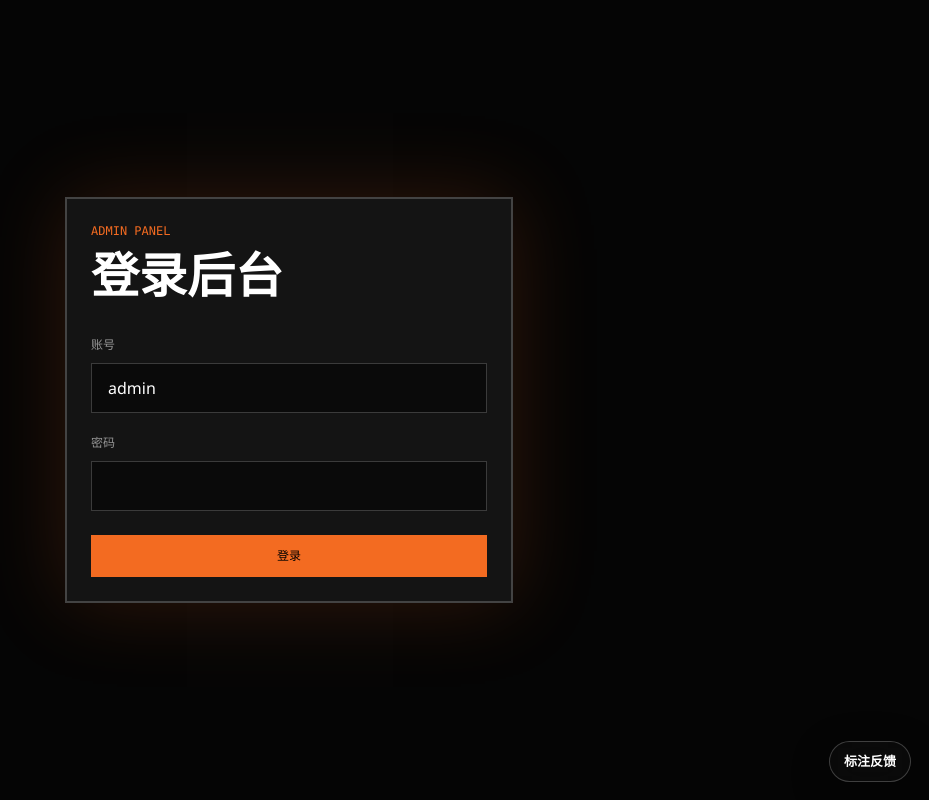
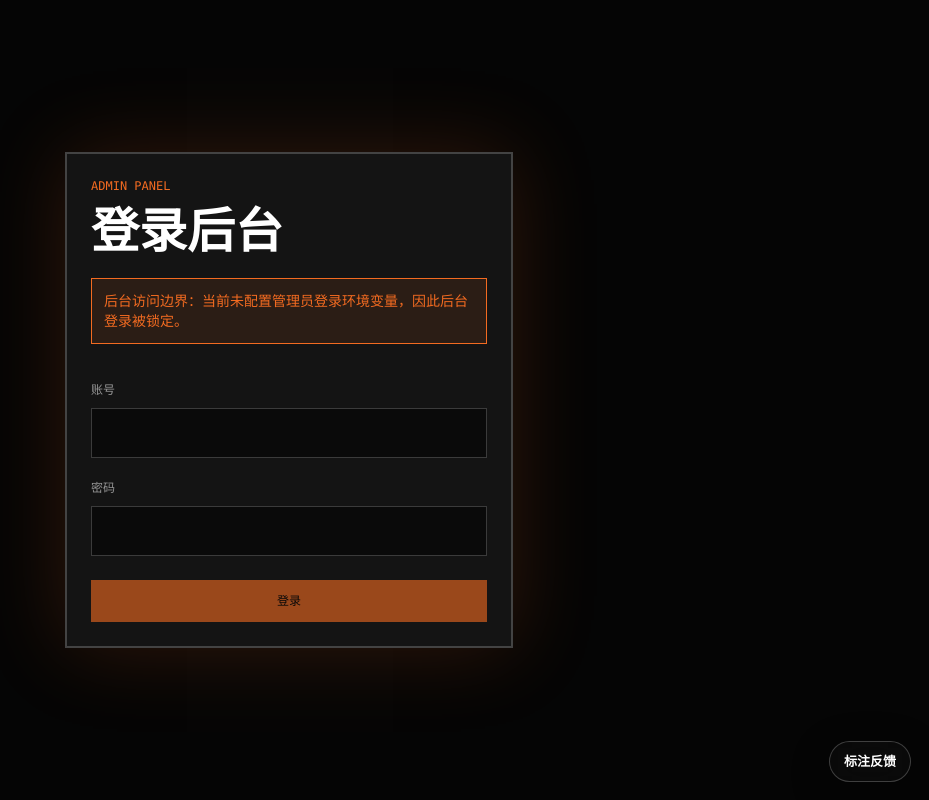
Before and after one commit to muxinhao910-lab/260608-, a Next.js app: page /admin/login in a window 1280 px wide. Shown: the whole page, without its empty margins (351-1280 px from the left). Built offline with nearby package versions, Linux system fonts and the light colour scheme.

Commit message:
fix: add admin auth baseline

```diff
--- a/src/app/admin/login/page.tsx
+++ b/src/app/admin/login/page.tsx
@@ -2,22 +2,27 @@
 
 import { FormEvent, useState } from "react";
 import { useRouter } from "next/navigation";
-import { adminCredential, setAdminLoggedIn } from "@/lib/cms-store";
+import { isAdminAuthConfigured, setAdminLoggedIn, validateAdminCredentials } from "@/lib/cms-store";
 
 export default function AdminLogin() {
   const router = useRouter();
-  const [username, setUsername] = useState("admin");
+  const [username, setUsername] = useState("");
   const [password, setPassword] = useState("");
   const [error, setError] = useState("");
+  const isConfigured = isAdminAuthConfigured();
 
   function submit(event: FormEvent<HTMLFormElement>) {
     event.preventDefault();
-    if (username.trim() === adminCredential.username && password === adminCredential.password) {
+    if (!isConfigured) {
+      setError("后台登录未配置。请先设置 NEXT_PUBLIC_CHAIN_RADAR_ADMIN_USER 和 NEXT_PUBLIC_CHAIN_RADAR_ADMIN_PASSWORD。");
+      return;
+    }
+    if (validateAdminCredentials(username, password)) {
       setAdminLoggedIn(true);
       router.push("/admin/dashboard");
       return;
     }
-    setError("账号或密码不正确。第一版默认账号 admin，密码 radar123。");
+    setError("账号或密码不正确。");
   }
 
   return (
@@ -25,6 +30,11 @@ export default function AdminLogin() {
       <form className="w-full max-w-md border-2 border-white/20 bg-white/[.06] p-6 shadow-[0_0_80px_rgba(243,107,33,.18)]" onSubmit={submit}>
         <p className="font-mono text-xs uppercase tracking-normal text-[#f36b21]">admin panel</p>
         <h1 className="mt-3 font-serif text-5xl font-black leading-none">登录后台</h1>
+        {!isConfigured ? (
+          <p className="mt-6 border border-[#f36b21] bg-[#f36b21]/10 p-3 text-sm text-[#f36b21]">
+            后台访问边界：当前未配置管理员登录环境变量，因此后台登录被锁定。
+          </p>
+        ) : null}
         <label className="mt-8 block">
           <span className="font-mono text-xs text-white/55">账号</span>
           <input className="mt-2 w-full border border-white/20 bg-black/50 px-4 py-3 outline-none focus:border-[#f36b21]" value={username} onChange={(event) => setUsername(event.target.value)} />
@@ -34,7 +44,7 @@ export default function AdminLogin() {
           <input className="mt-2 w-full border border-white/20 bg-black/50 px-4 py-3 outline-none focus:border-[#f36b21]" type="password" value={password} onChange={(event) => setPassword(event.target.value)} />
         </label>
         {error ? <p className="mt-4 border border-[#f36b21] bg-[#f36b21]/10 p-3 text-sm text-[#f36b21]">{error}</p> : null}
-        <button className="mt-6 w-full border border-[#f36b21] bg-[#f36b21] px-5 py-3 font-mono text-xs uppercase tracking-normal text-black hover:bg-white" type="submit">
+        <button className="mt-6 w-full border border-[#f36b21] bg-[#f36b21] px-5 py-3 font-mono text-xs uppercase tracking-normal text-black hover:bg-white disabled:cursor-not-allowed disabled:opacity-60" type="submit" disabled={!isConfigured}>
           登录
         </button>
       </form>
--- a/src/lib/cms-store.ts
+++ b/src/lib/cms-store.ts
@@ -93,12 +93,10 @@ export type SiteData = {
 };
 
 const STORE_KEY = "chain-radar-cms-v1";
-const AUTH_KEY = "chain-radar-admin-auth";
-
-export const adminCredential = {
-  username: "admin",
-  password: "radar123"
-};
+const ADMIN_SESSION_KEY = "chain-radar-admin-session";
+const ADMIN_SESSION_VALUE = "active";
+const ADMIN_USERNAME = process.env.NEXT_PUBLIC_CHAIN_RADAR_ADMIN_USER ?? "";
+const ADMIN_PASSWORD = process.env.NEXT_PUBLIC_CHAIN_RADAR_ADMIN_PASSWORD ?? "";
 
 const robotSectorId = "robotics";
 
@@ -241,9 +239,7 @@ export function isAdminLoggedIn() {
   if (typeof window === "undefined") {
     return false;
   }
-  const local = window.localStorage?.getItem(AUTH_KEY) === "true";
-  const cookie = document.cookie.split(";").some((item) => item.trim() === `${AUTH_KEY}=true`);
-  return local || cookie;
+  return window.localStorage?.getItem(ADMIN_SESSION_KEY) === ADMIN_SESSION_VALUE;
 }
 
 export function setAdminLoggedIn(value: boolean) {
@@ -251,12 +247,21 @@ export function setAdminLoggedIn(value: boolean) {
     return;
   }
   if (value) {
-    window.localStorage?.setItem(AUTH_KEY, "true");
-    document.cookie = `${AUTH_KEY}=true; path=/; max-age=86400; SameSite=Lax`;
+    window.localStorage?.setItem(ADMIN_SESSION_KEY, ADMIN_SESSION_VALUE);
   } else {
-    window.localStorage?.removeItem(AUTH_KEY);
-    document.cookie = `${AUTH_KEY}=; path=/; max-age=0; SameSite=Lax`;
+    window.localStorage?.removeItem(ADMIN_SESSION_KEY);
   }
+}
+
+export function isAdminAuthConfigured() {
+  return Boolean(ADMIN_USERNAME && ADMIN_PASSWORD);
+}
+
+export function validateAdminCredentials(username: string, password: string) {
+  if (!isAdminAuthConfigured()) {
+    return false;
+  }
+  return username.trim() === ADMIN_USERNAME && password === ADMIN_PASSWORD;
 }
 
 export function isValidUrl(value: string) {
```
Also changed, not shown: 1 other file (tests, documents, lock files or other folders).
